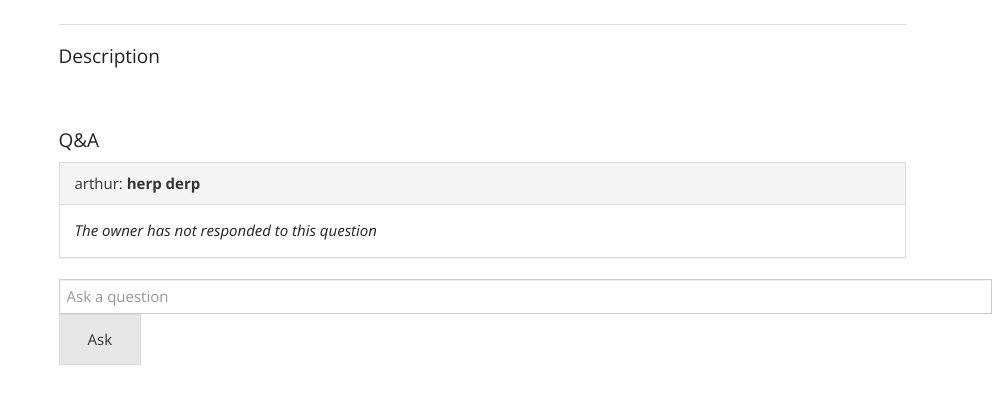
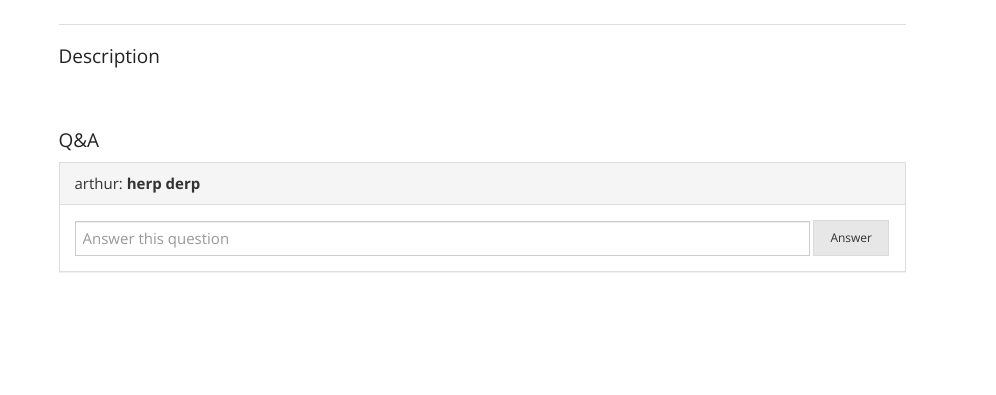
Before and after one commit to arthuralee/cmu-437-finalproject, a Django app: page /item/1 in a window 1320 px wide. Shown: the part 431-826 px from the top of the page, without its empty margins (324-1320 px from the left). After the commit the page ends 704 px from the top, so only its background shows below. Run offline with Django 3.2, Linux system fonts and the light colour scheme; a user stored in the database is signed in; data comes from the database, SQL or seed files in the repository; tables that the repository leaves empty hold one stand-in row (values such as "Sample post"); parts of the project's set-up code (start-up, migrations or seed data) failed here and were passed over; some libraries are stand-ins or nearby versions.

Commit message:
Added answering questions

```diff
--- a/trade/templates/trade/item.html
+++ b/trade/templates/trade/item.html
@@ -65,19 +65,29 @@
       {% if question.a %}
         {{question.item.user.username}}: <strong>{{question.a}}</strong>
       {% else %}
+        {% if is_owner %}
+          <form action="/item/{{item.id}}/answer" method="post" class="form-inline" role="form">
+            <input type="text" placeholder="Answer this question" class="form-control" size="78" name="answer" required />
+            {% csrf_token %}
+            <button type="submit" class="btn btn-default btn-sm">Answer</button>
+          </form>
+        {% else %}
           <em>The owner has not responded to this question</em>
+        {% endif %}
       {% endif %}
     </div>
   </div>
   {% endfor %}
 
+  {% if not is_owner %}
     <form class="form-inline" role="form" method="post" action="/item/{{item.id}}/question">
       <div class="form-group">
-      <input type="text" class="form-control" name="q" placeholder="Ask a question" size="100" />
-      <button type="submit" class="btn btn-default">Ask</button>
+        <input type="text" class="form-control" name="q" placeholder="Ask a question" autocomplete="off" size="84" />
+        <button type="submit" class="btn btn-default btn-sm">Ask</button>
         {% csrf_token %}
       </div>
     </form>
+  {% endif %}
 
 </div>
 {% endblock %}
--- a/trade/templates/trade/view_trade.html
+++ b/trade/templates/trade/view_trade.html
@@ -25,7 +25,7 @@ You have successfully created your trade! Here it is:
       <ul id="messages">
       </ul>
       <form method="post" action="/trade/{{id}}/message" id="chatform">
-        <input type="text" class="form-control" name="q" id="chattext" placeholder="Type a message then press enter" />
+        <input type="text" class="form-control" name="q" id="chattext" autocomplete="off" placeholder="Type a message then press enter" />
         {% csrf_token %}
       </form>
     </div>
--- a/trade/urls.py
+++ b/trade/urls.py
@@ -7,6 +7,7 @@ urlpatterns = patterns('',
     url(r'^user/(?P<id>.+)$', 'trade.views.profile'),
 
     url(r'^item/(?P<id>\d+)/question$', 'trade.views.item_question'),
+    url(r'^item/(?P<id>\d+)/answer$', 'trade.views.item_answer'),
     url(r'^item/(?P<id>\d+)$', 'trade.views.item_single'),
     url(r'^item/add', 'trade.views.add_item'),
     url(r'^item/(?P<id>\d+)/delete$', 'trade.views.delete_item'),
--- a/trade/views.py
+++ b/trade/views.py
@@ -150,6 +150,7 @@ def delete_item(request, id):
 def item_single(request, id):
   item = Item.objects.get(id=id)
   owner = UserData.objects.get(user=item.user)
+  is_owner = item.user == request.user
   owner = {
     'username': item.user.username,
     'rep': owner.rep,
@@ -163,12 +164,21 @@ def item_single(request, id):
   return render(request, 'trade/item.html', {'item': item,
                                              'trades': trades,
                                              'owner': owner,
-                                             'questions': questions})
+                                             'questions': questions,
+                                             'is_owner': is_owner})
 
 def item_question(request, id):
   if request.method == 'POST':
     item = Item.objects.get(id=id)
     q = ItemQuestion(user=request.user, item=item, q=request.POST['q'])
+    q.save()
+    return redirect('/item/' + str(id))
+  return redirect('/')
+
+def item_answer(request, id):
+  if request.method == 'POST':
+    q = ItemQuestion.objects.get(item=Item.objects.get(id=id))
+    q.a = request.POST['answer']
     q.save()
     return redirect('/item/' + str(id))
   return redirect('/')
```
Lines whose indentation alone changed are shown as unchanged.
